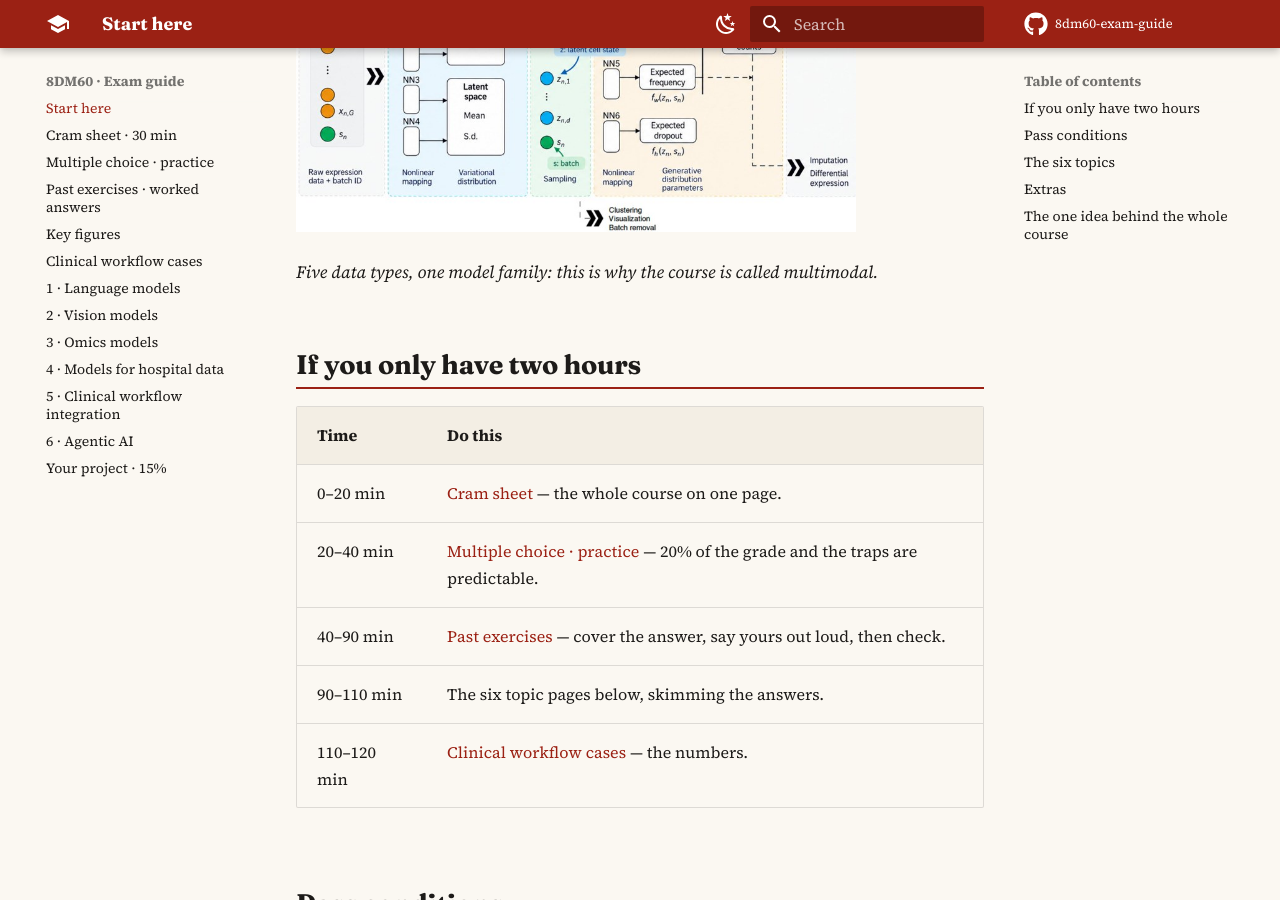
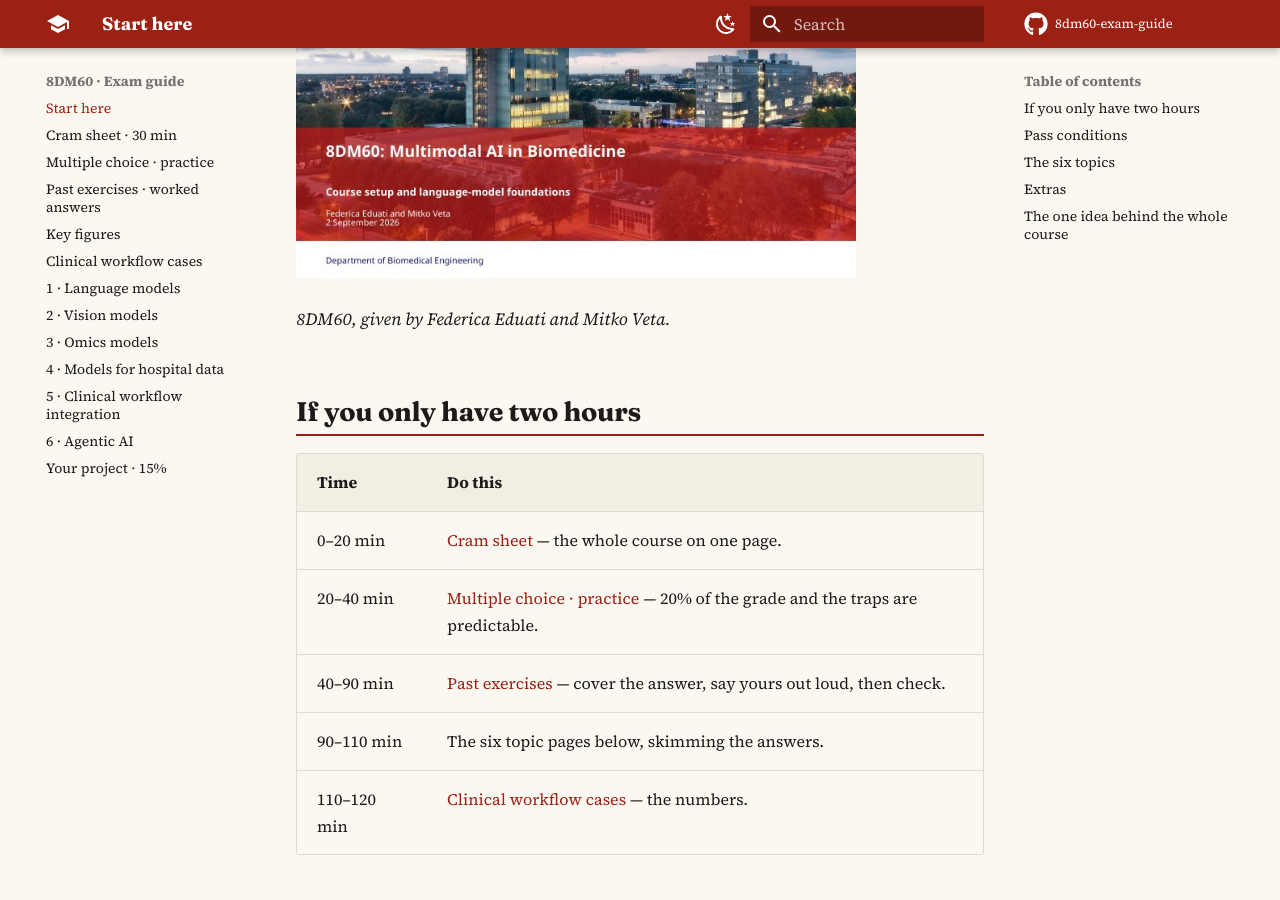
Before and after one commit to DKeAlvaro/8dm60-exam-guide, an MkDocs documentation site: the page built from docs/index.md, in a window 1280 px wide and 900 px high, scrolled down 326 px. Built offline with MkDocs 1.6.1 and Material for MkDocs 9.7.7, drawn with Linux system fonts in a browser that asks for light colours; comment, search, counter and statistics services are not loaded.

Commit message:
Guide: real course title slide on start page

```diff
--- a/docs/index.md
+++ b/docs/index.md
@@ -4,9 +4,9 @@
 
 <p class="lead">One short page per topic. Every idea is explained in plain words and ends with a question — answer it before you open the answer.</p>
 
-![The course in one picture: images, text, omics, EHR and structural data feed models that answer clinical questions](images-lesson/multimodal-ai.jpg){ width="560" }
+![8DM60: Multimodal AI in Biomedicine — course setup and language-model foundations](images-lesson/8dm60-title.jpg){ width="560" }
 
-*Five data types, one model family: this is why the course is called multimodal.*
+*8DM60, given by Federica Eduati and Mitko Veta.*
 
 ## If you only have two hours
 
```
Also changed, not shown: docs/images-lesson/8dm60-title.jpg (added).
